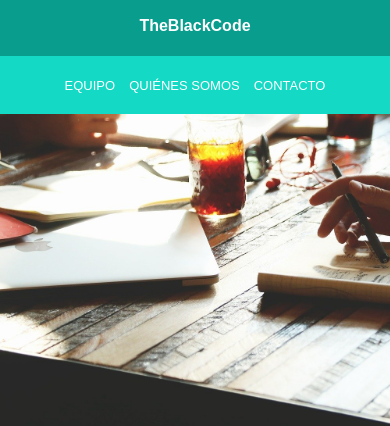
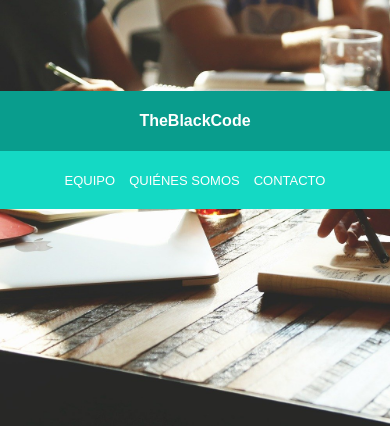
Before and after one commit to AdsonTobon/front2-TheBlackCode, a plain HTML site: page index.html in a window 390 px wide. Shown: the top 426 px of the page. Drawn offline with nearby package versions, Linux system fonts and the light colour scheme.

Commit message:
cambios responsive

```diff
--- a/css/contacto.css
+++ b/css/contacto.css
@@ -230,7 +230,7 @@ button {
     justify-content: center;
     align-items: center;
     z-index: 999;
-    margin-top: -200px;
+    margin-top: -91px;
   }
 
   #divHeaderH2 {
--- a/css/style.css
+++ b/css/style.css
@@ -354,7 +354,7 @@ footer ul li a {
     justify-content: center;
     align-items: center;
     z-index: 999;
-    margin-top: -390px;
+    margin-top: -200px;
   }
 
   #divHeaderH2 {
```
